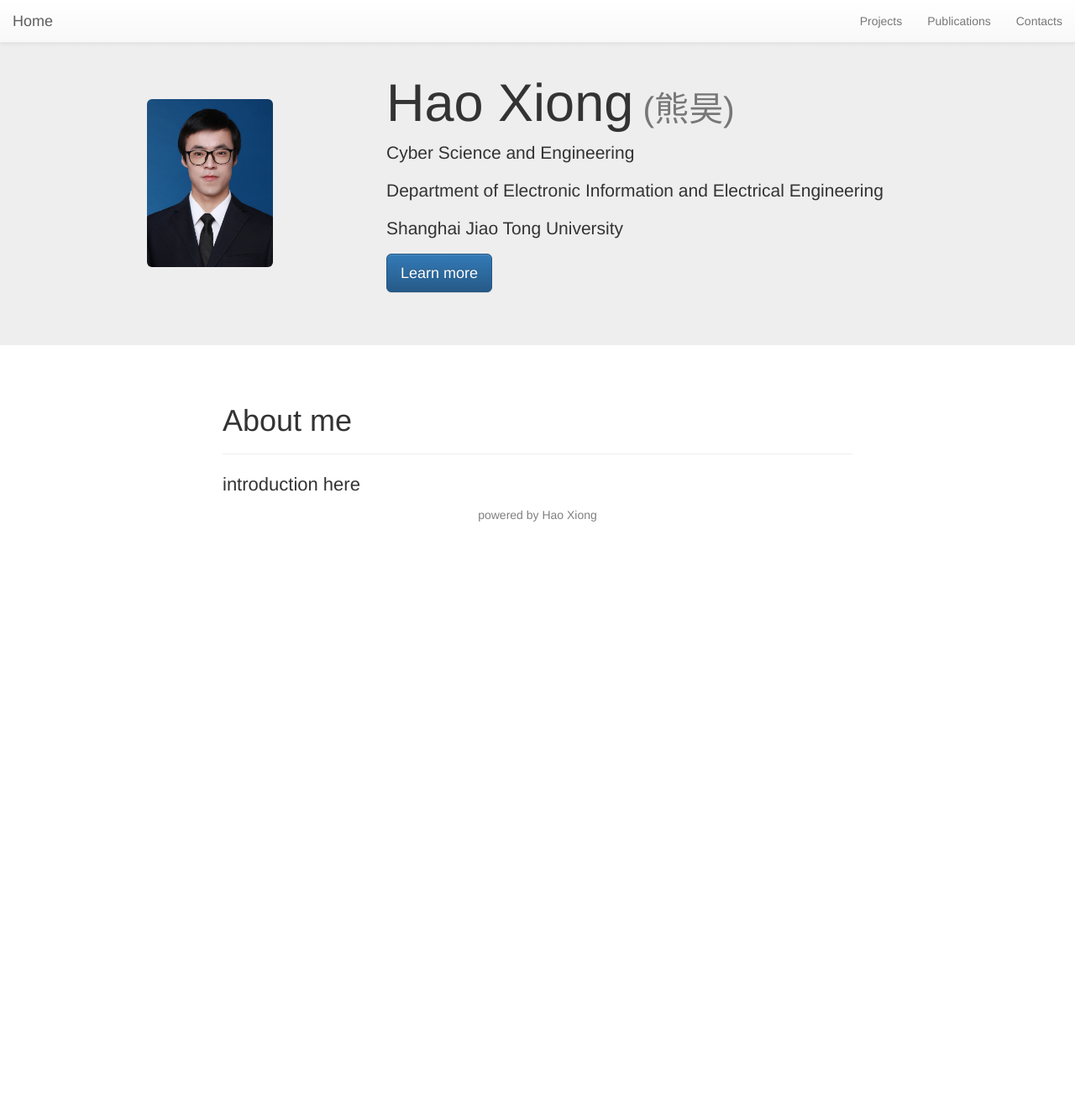
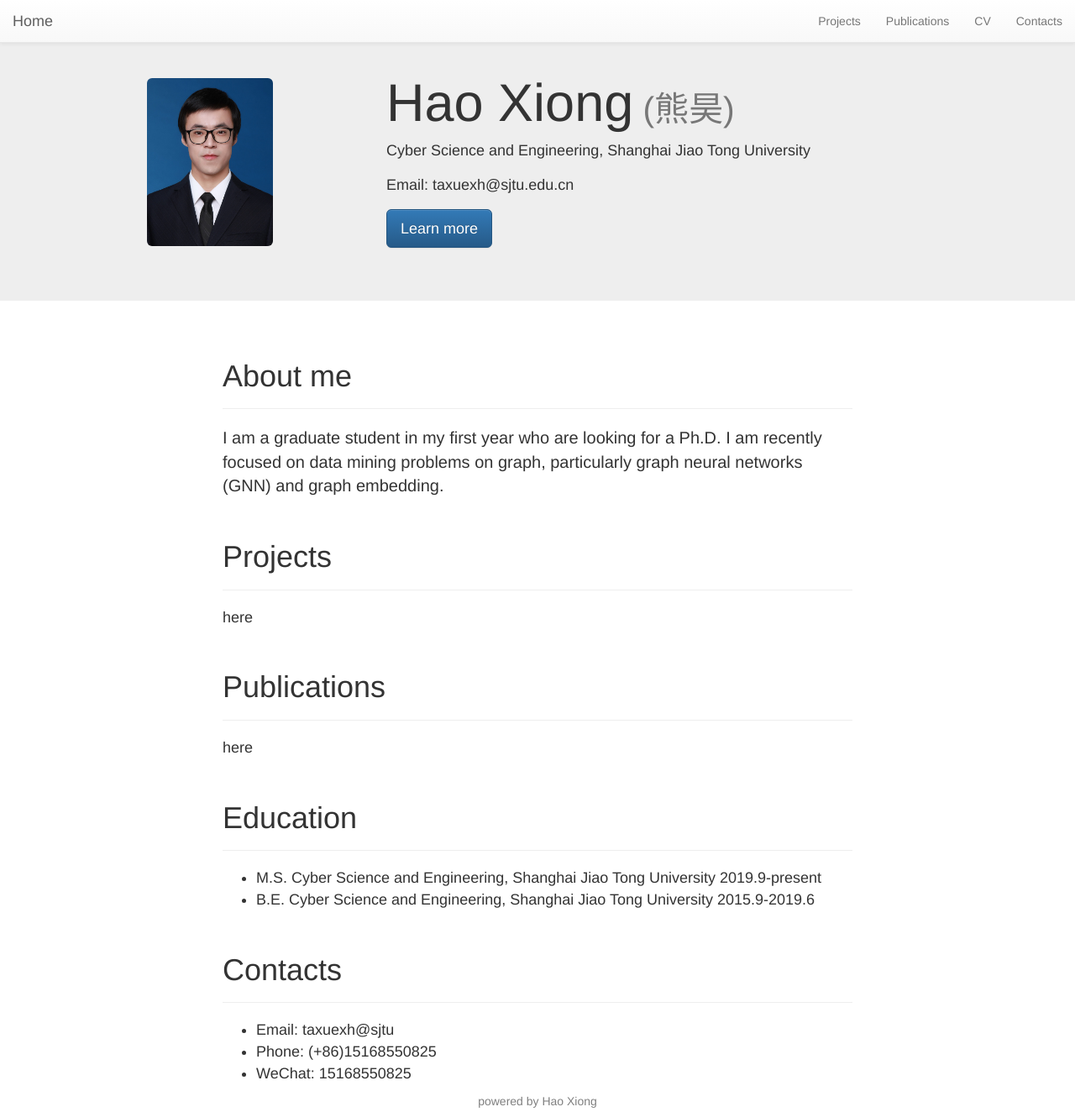
Before and after one commit to Tracyqyt/Tracyqyt.github.io, a plain HTML site: page index.html in a window 1280 px wide. Shown: the whole page at 84% size. Before the commit the page ends 800 px from the top, so only its background shows below. Drawn offline with nearby package versions, Linux system fonts and the light colour scheme.

Commit message:
with page header

```diff
--- a/index.html
+++ b/index.html
@@ -16,7 +16,6 @@
 	<script src="https://cdn.jsdelivr.net/npm/bootstrap@3.3.7/dist/js/bootstrap.min.js" integrity="sha384-Tc5IQib027qvyjSMfHjOMaLkfuWVxZxUPnCJA7l2mCWNIpG9mGCD8wGNIcPD7Txa" crossorigin="anonymous"></script>
 
 	body { padding-top: 70px; }
-	p {font-size: 50px; }
 
     <title>Hao Xiong's Homepage</title>
   </head>
@@ -40,6 +39,7 @@
       <ul class="nav navbar-nav navbar-right">
         <li><a href="#">Projects</a></li>
         <li><a href="#">Publications</a></li>
+		<li><a href="#">CV</a></li>
 		<li><a href="#">Contacts</a></li>
       </ul>
     </div><!-- /.navbar-collapse -->
@@ -50,13 +50,12 @@
   <div class="jumbotron">
 	<div class="container">
 	<div class="row">
-	  <div class="col-md-4" align="middle"><img class="img-rounded" src="haoxiong.jpg" alt="Hao Xiong's photo" width=150 height=200 style="margin-top:50px;"></div>
+	  <div class="col-md-4" align="middle"><img class="img-rounded" src="haoxiong.jpg" alt="Hao Xiong's photo" width=150 height=200 style="margin-top:25px;"></div>
 
 	  <div class="col-md-8">
       <h1>Hao Xiong<small> (熊昊)</small></h1>
-	  <p>Cyber Science and Engineering</p>
-	  <p>Department of Electronic Information and Electrical Engineering</p>
-      <p>Shanghai Jiao Tong University</p>
+	  <p style="font-size:18px;">Cyber Science and Engineering, Shanghai Jiao Tong University</p>
+	  <p style="font-size:18px;">Email: taxuexh@sjtu.edu.cn</p>
       <p><a class="btn btn-primary btn-lg" href="#" role="button">Learn more</a></p>
       </div>
 	</div>
@@ -68,9 +67,53 @@
     <div class="col-md-2"></div>
 	<div class="col-md-8">
 	  <div class="page-header"><h1>About me</h1></div>
-	  <p style="font-size: 22px; font-weight: normal;">introduction here</p>
+	  <p style="font-size: 20px;">I am a graduate student in my first year who are looking for a Ph.D. I am recently focused on data mining problems on graph, particularly graph neural networks (GNN) and graph embedding.</p>
+    </div>
+	<div class="col-md-2"></div>
+  </div>
+
+  <div class="row">
     <div class="col-md-2"></div>
+	<div class="col-md-8">
+	  <div class="page-header"><h1>Projects</h1></div>
+	  <p style="font-size: 18px;">here</p>
+    </div>
+	<div class="col-md-2"></div>
   </div>
+
+  <div class="row">
+    <div class="col-md-2"></div>
+	<div class="col-md-8">
+	  <div class="page-header"><h1>Publications</h1></div>
+	  <p style="font-size: 18px;">here</p>
+    </div>
+	<div class="col-md-2"></div>
+  </div>
+
+  <div class="row">
+    <div class="col-md-2"></div>
+	<div class="col-md-8">
+	  <div class="page-header"><h1>Education</h1></div>
+	  <ul style="font-size: 18px;">
+	    <li>M.S. Cyber Science and Engineering, Shanghai Jiao Tong University 2019.9-present</li>
+	    <li>B.E. Cyber Science and Engineering, Shanghai Jiao Tong University 2015.9-2019.6</li>
+	  </ul>
+    </div>
+	<div class="col-md-2"></div>
+  </div>
+
+    <div class="row">
+    <div class="col-md-2"></div>
+	<div class="col-md-8">
+	  <div class="page-header"><h1>Contacts</h1></div>
+	  <ul style="font-size: 18px;">
+	  <li>Email: taxuexh@sjtu</li>
+	  <li>Phone: (+86)15168550825</li>
+	  <li>WeChat: 15168550825</li>
+    </div>
+	<div class="col-md-2"></div>
+  </div>
+
   </div>
 
 
```
